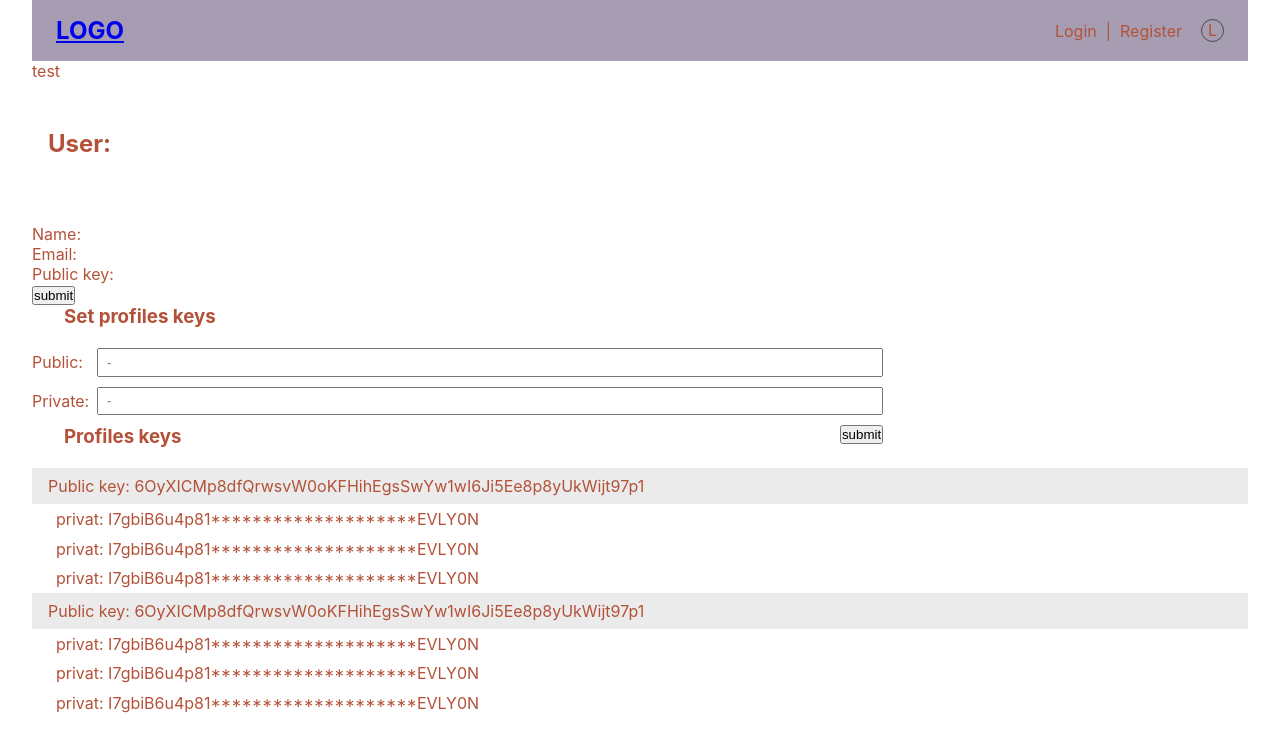
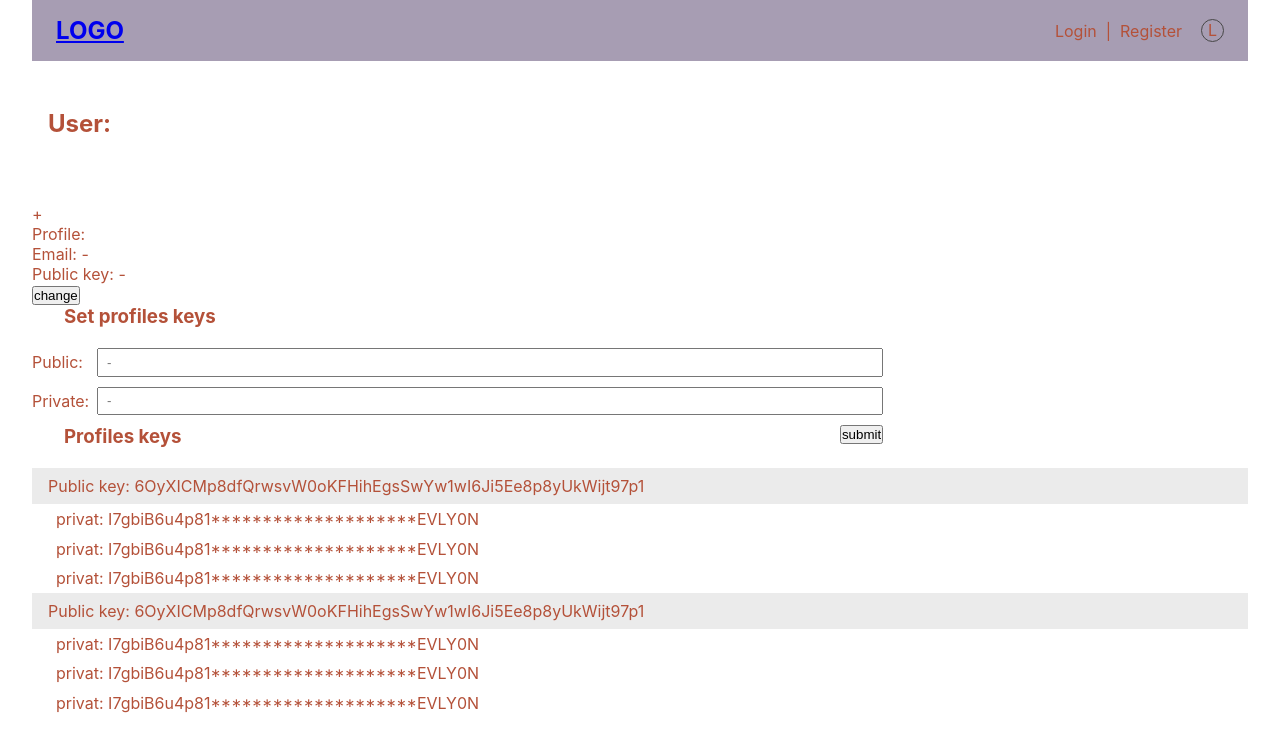
Before and after one commit to xamesLab/ts-project, a React (Create React App) app in the folder client/: page /profile in a window 1280 px wide. Shown: the top 752 px of the page. Built offline with nearby package versions, Linux system fonts and the light colour scheme; no server answers.

Commit message:
create/update profile

```diff
--- a/client/src/Main.tsx
+++ b/client/src/Main.tsx
@@ -5,17 +5,20 @@ import { useAppDispatch, useTypedSelector } from "./hooks/useTypedSelector";
 import Modal from "./UI/Modal";
 import MainProfile from "./components/profile/MainProfile";
 import MainAdmin from "./components/admin/MainAdmin";
-import userService from "./service/userService";
 import { validateToken } from "./store/action-creators/userActions";
+import { getProfile } from "./store/action-creators/profileActions";
 
 function Main() {
     const dispatch = useAppDispatch();
     const { theme } = useTypedSelector((state) => state.themeReducer);
-    const { user } = useTypedSelector((state) => state.userReducer);
+    const { isAuth } = useTypedSelector((state) => state.userReducer);
 
     useEffect(() => {
         dispatch(validateToken());
-    }, []);
+        if (isAuth) {
+            dispatch(getProfile());
+        }
+    }, [dispatch, isAuth]);
     //const { loading } = useTypedSelector((state) => state.userReducer);
 
     // const handler = () => {
@@ -36,7 +39,6 @@ function Main() {
             <div className="base">
                 <Modal />
                 <MainHeader />
-                test {user.username}
                 <Routes>
                     <Route path="/manager" element={<MainAdmin />} />
                     <Route path="/" element={<></>} />
--- a/client/src/components/profile/MainProfile.tsx
+++ b/client/src/components/profile/MainProfile.tsx
@@ -1,16 +1,46 @@
 import React, { useState } from "react";
-import { useTypedSelector } from "../../hooks/useTypedSelector";
+import { useAppDispatch, useTypedSelector } from "../../hooks/useTypedSelector";
 import "./MainProfile.scss";
 import ProfileKeys from "./ProfileKeys";
 import SetKeys from "./SetKeys";
+import profileService from "../../service/profileService";
+import { updateProfile } from "../../store/action-creators/profileActions";
 
 const MainProfile = () => {
+    const dispatch = useAppDispatch();
     const { user } = useTypedSelector((state) => state.userReducer);
+    const { profile } = useTypedSelector((state) => state.profileReducer);
     const [updateMode, setUpdateMode] = useState(true);
+    const [formValues, setFormValues] = useState({ name: "", email: "", pubkey: "" });
+    const [notification, setNotification] = useState({ addProfile: "" });
+
+    const addProfile = () => {
+        profileService.createProfile().then((r) => {
+            setNotification({ addProfile: r.data.status });
+        });
+    };
+
+    const update = () => {
+        dispatch(
+            updateProfile({
+                name: formValues.name || undefined,
+                email: formValues.email || undefined,
+                pubkey: formValues.pubkey || undefined,
+            })
+        );
+        setFormValues({ name: "", email: "", pubkey: "" });
+        toggleUpdateMode();
+    };
 
     const toggleUpdateMode = () => {
+        setNotification({ addProfile: "" });
         setUpdateMode((p) => !p);
     };
+
+    // useEffect(() => {
+    //     dispatch(getProfile());
+    //     console.log("first");
+    // }, [dispatch]);
 
     return (
         <main className="profile">
@@ -18,35 +48,51 @@ const MainProfile = () => {
                 <h2>User: {user.username}</h2>
             </header>
             <div className="profile-detail">
+                <div className="profile__add" onClick={addProfile}>
+                    + <span> {notification.addProfile}</span>
+                </div>
                 {updateMode ? (
                     <>
                         <p className="profile-detail__item">
+                            <span>Profile: {profile.name}</span>
+                        </p>
+                        <p className="profile-detail__item">
+                            <span>Email: {profile.email || "-"}</span>
+                        </p>
+                        <p className="profile-detail__item">
+                            <span>Public key: {profile.pubkey || "-"}</span>
+                        </p>
+                        <input type="submit" value={"change"} onClick={toggleUpdateMode} />
+                    </>
+                ) : (
+                    <form onSubmit={update}>
+                        <p className="profile-detail__item">
                             <span>Name: </span>
+                            <input
+                                type="text"
+                                value={formValues.name}
+                                onChange={({ target }) => setFormValues((p) => ({ ...p, name: target.value }))}
+                            />
                         </p>
                         <p className="profile-detail__item">
                             <span>Email: </span>
+                            <input
+                                type="text"
+                                value={formValues.email}
+                                onChange={({ target }) => setFormValues((p) => ({ ...p, email: target.value }))}
+                            />
                         </p>
                         <p className="profile-detail__item">
                             <span>Public key: </span>
+                            <input
+                                type="text"
+                                value={formValues.pubkey}
+                                onChange={({ target }) => setFormValues((p) => ({ ...p, pubkey: target.value }))}
+                            />
                         </p>
-                    </>
-                ) : (
-                    <>
-                        <p className="profile-detail__item">
-                            <span>Name: </span>
-                            <input type="text" />
-                        </p>
-                        <p className="profile-detail__item">
-                            <span>Email: </span>
-                            <input type="text" />
-                        </p>
-                        <p className="profile-detail__item">
-                            <span>Public key: </span>
-                            <input type="text" />
-                        </p>
-                    </>
+                        <input type="submit" value={"submit"} />
+                    </form>
                 )}
-                <input type="submit" value={"submit"} onClick={toggleUpdateMode} />
             </div>
             <SetKeys />
             <ProfileKeys />
--- /dev/null
+++ b/client/src/service/profileService.ts
@@ -0,0 +1,28 @@
+import axios from "axios";
+import config from "../config/config";
+import { IProfileItemProp } from "../types/users";
+import authHeader from "./authHeader";
+
+const URL = config.BASE_URL + "users/";
+
+class ProfileService {
+    async getProfile() {
+        return axios.get(URL + "getProfile", {
+            headers: authHeader(),
+        });
+    }
+
+    async createProfile(newProfile = {}) {
+        return axios.post(URL + "createProfile", newProfile, {
+            headers: authHeader(),
+        });
+    }
+
+    async updateProfile(data: IProfileItemProp) {
+        return axios.post(URL + "updateProfile", data, {
+            headers: authHeader(),
+        });
+    }
+}
+
+export default new ProfileService();
--- /dev/null
+++ b/client/src/store/action-creators/profileActions.ts
@@ -0,0 +1,24 @@
+import { AppDispatch } from "..";
+import profileService from "../../service/profileService";
+import { IProfileItemProp } from "../../types/users";
+import { profileSlice } from "../reducers/userReducer";
+
+export const getProfile = () => async (dispatch: AppDispatch) => {
+    try {
+        dispatch(profileSlice.actions.getProfile());
+        const response = await profileService.getProfile();
+        dispatch(profileSlice.actions.getProfileSuccess(response.data.profile[0]));
+    } catch (error) {
+        dispatch(profileSlice.actions.getProfileError("error"));
+    }
+};
+
+export const updateProfile = (data: IProfileItemProp) => async (dispatch: AppDispatch) => {
+    try {
+        dispatch(profileSlice.actions.updateProfile());
+        const response = await profileService.updateProfile(data);
+        dispatch(profileSlice.actions.updateProfileSuccess(response.data.newProfile));
+    } catch (error) {
+        dispatch(profileSlice.actions.updateProfileError("error"));
+    }
+};
--- a/client/src/store/index.ts
+++ b/client/src/store/index.ts
@@ -1,10 +1,10 @@
 import { configureStore } from "@reduxjs/toolkit";
-import { usersReducer, userReducer } from "./reducers/userReducer";
+import { usersReducer, userReducer, profileReducer } from "./reducers/userReducer";
 import { modalReducer } from "./reducers/modalReducer";
 import { themeReducer } from "./reducers/themeReducers";
 
 export const store = configureStore({
-    reducer: { usersReducer, modalReducer, userReducer, themeReducer },
+    reducer: { usersReducer, modalReducer, userReducer, themeReducer, profileReducer },
     devTools: process.env.NODE_ENV !== "production",
 });
 
--- a/client/src/store/reducers/userReducer.ts
+++ b/client/src/store/reducers/userReducer.ts
@@ -1,5 +1,5 @@
 import { createSlice, PayloadAction } from "@reduxjs/toolkit";
-import { IUsersDataState, IUserState } from "../../types/users";
+import { IUserProfiles, IUsersDataState, IUserState } from "../../types/users";
 import { getUserDataLocal } from "../../utils";
 
 const initialUsersState: IUsersDataState = {
@@ -15,6 +15,46 @@ const initialUserState: IUserState = {
     token: "",
     isAuth: getUserDataLocal().isAuth,
 };
+
+const initialProfileState: IUserProfiles = {
+    profile: { name: "", createdAt: "", _id: "", userid: "" },
+    loading: false,
+    error: null,
+};
+
+export const profileSlice = createSlice({
+    name: "profile",
+    initialState: initialProfileState,
+    reducers: {
+        getProfile(state) {
+            state.loading = true;
+        },
+        getProfileSuccess(state, action: PayloadAction<any>) {
+            state.loading = false;
+            state.error = "";
+            state.profile = action.payload;
+        },
+        getProfileError(state, action: PayloadAction<string>) {
+            state.loading = false;
+            state.error = action.payload;
+            state.profile = initialProfileState.profile;
+        },
+        updateProfile(state) {
+            state.loading = true;
+        },
+        updateProfileSuccess(state, action: PayloadAction<any>) {
+            state.loading = false;
+            state.error = "";
+            state.profile = action.payload;
+        },
+        updateProfileError(state, action: PayloadAction<string>) {
+            state.loading = false;
+            state.error = action.payload;
+        },
+    },
+});
+
+export const profileReducer = profileSlice.reducer;
 
 export const usersSlice = createSlice({
     name: "users",
```
Also changed, not shown: client/src/store/action-creators/userActions.ts (+7 -3 lines), client/src/types/users.ts (+20 -42 lines), 1 other file (tests, documents, lock files or other folders).
